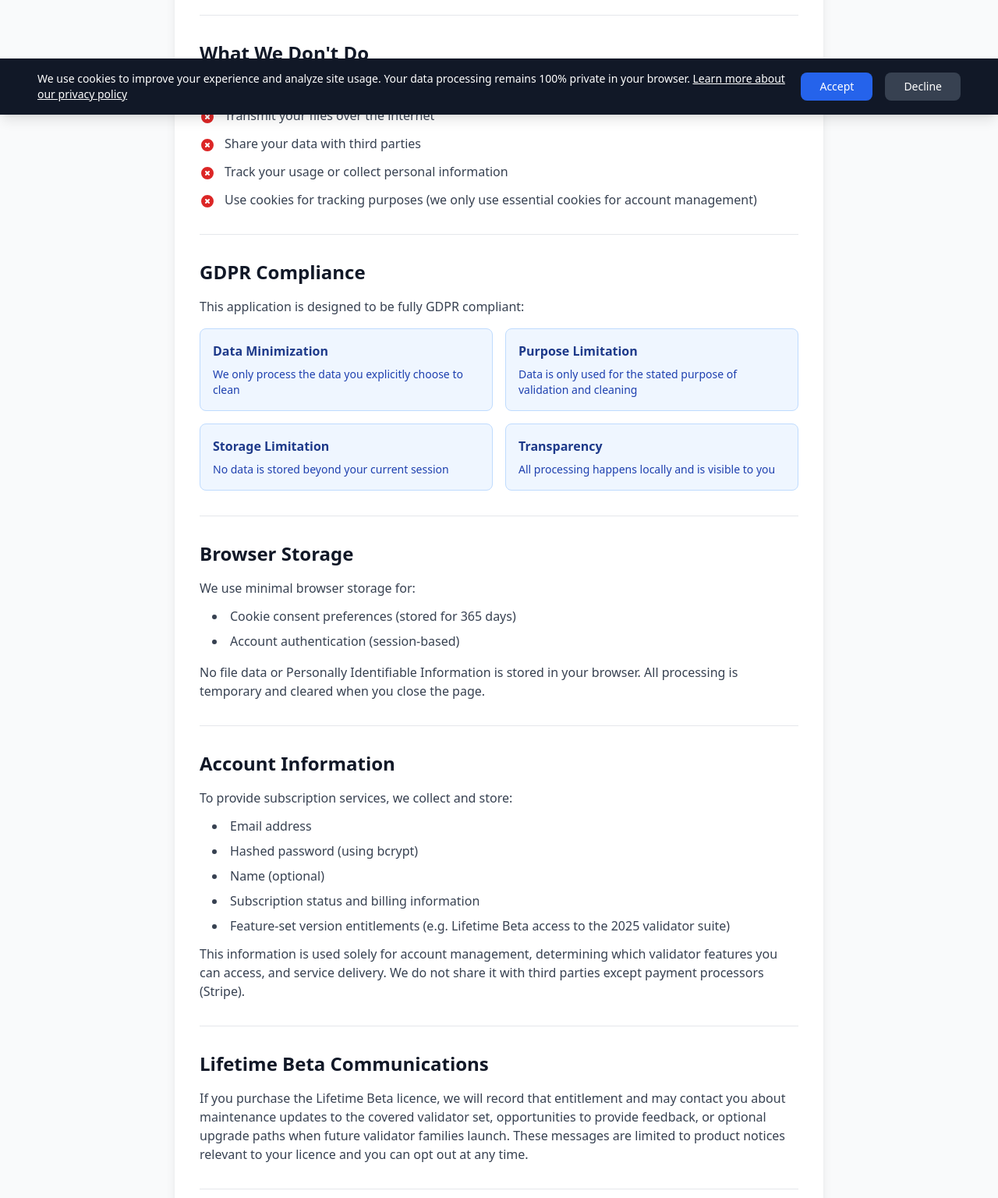
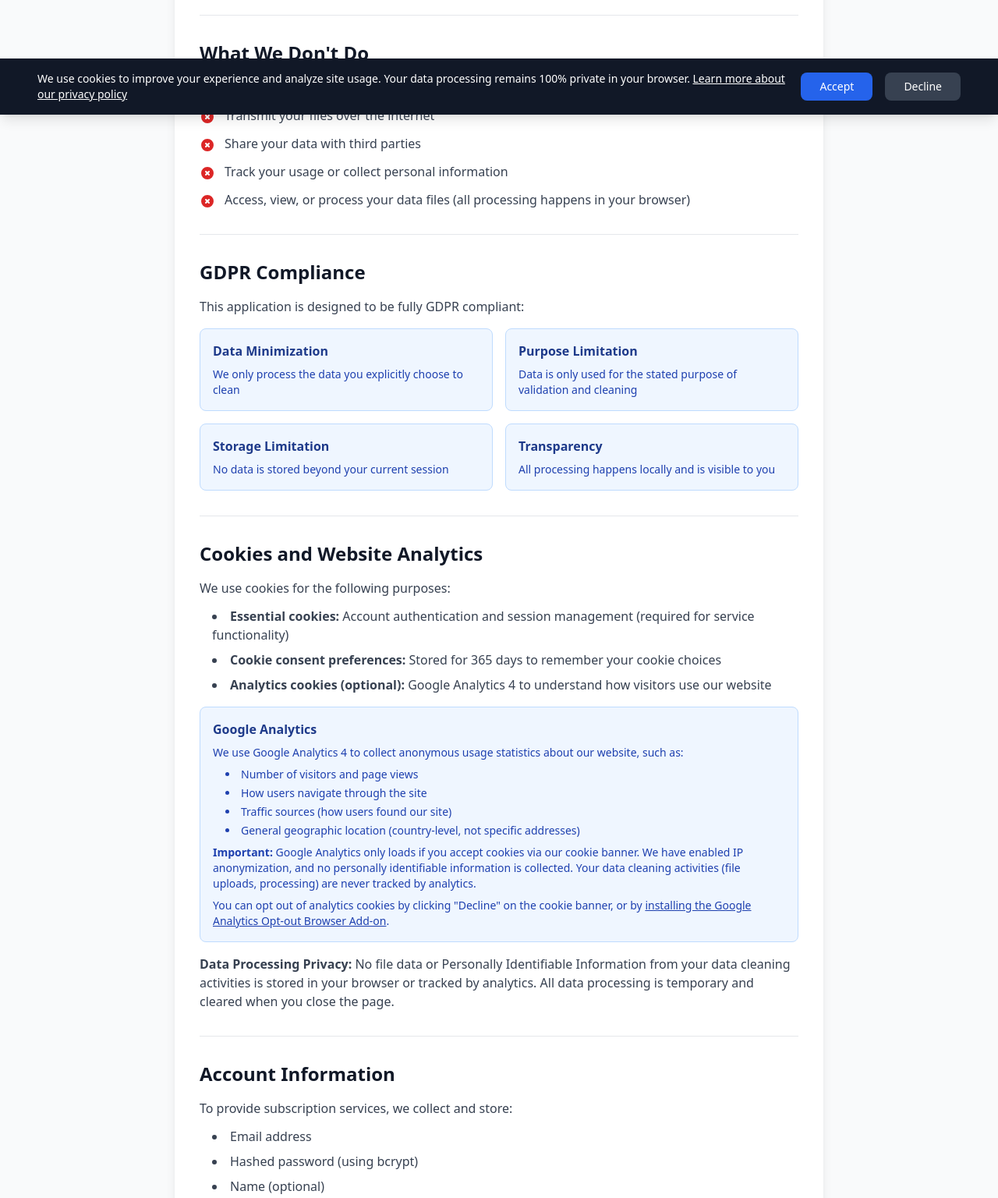
Before and after one commit to wellis321/validation, a PHP site: page /privacy.php in a window 1280 px wide. Shown: the part 653-2189 px from the top of the page at 78% size. Run offline with PHP 8.4, Linux system fonts and the light colour scheme; some libraries are stand-ins or nearby versions.

Commit message:
updated the privacy policy

```diff
--- a/privacy.php
+++ b/privacy.php
@@ -111,7 +111,7 @@ require_once __DIR__ . '/includes/init.php';
                         <svg class="w-5 h-5 text-red-600 mr-3 mt-1" fill="currentColor" viewBox="0 0 20 20">
                             <path fill-rule="evenodd" d="M10 18a8 8 0 100-16 8 8 0 000 16zM8.707 7.293a1 1 0 00-1.414 1.414L8.586 10l-1.293 1.293a1 1 0 101.414 1.414L10 11.414l1.293 1.293a1 1 0 001.414-1.414L11.414 10l1.293-1.293a1 1 0 00-1.414-1.414L10 8.586 8.707 7.293z" clip-rule="evenodd"/>
                         </svg>
-                        <span>Use cookies for tracking purposes (we only use essential cookies for account management)</span>
+                        <span>Access, view, or process your data files (all processing happens in your browser)</span>
                     </div>
                 </div>
             </section>
@@ -140,15 +140,41 @@ require_once __DIR__ . '/includes/init.php';
                 </div>
             </section>
 
-            <!-- Browser Storage -->
+            <!-- Cookies and Analytics -->
             <section class="mb-8 border-t border-gray-200 pt-8">
-                <h2 class="text-2xl font-bold text-gray-900 mb-4">Browser Storage</h2>
-                <p class="text-gray-700 mb-3">We use minimal browser storage for:</p>
-                <ul class="list-disc list-inside space-y-2 text-gray-700 ml-4">
-                    <li>Cookie consent preferences (stored for 365 days)</li>
-                    <li>Account authentication (session-based)</li>
+                <h2 class="text-2xl font-bold text-gray-900 mb-4">Cookies and Website Analytics</h2>
+                <p class="text-gray-700 mb-3">We use cookies for the following purposes:</p>
+                <ul class="list-disc list-inside space-y-2 text-gray-700 ml-4 mb-4">
+                    <li><strong>Essential cookies:</strong> Account authentication and session management (required for service functionality)</li>
+                    <li><strong>Cookie consent preferences:</strong> Stored for 365 days to remember your cookie choices</li>
+                    <li><strong>Analytics cookies (optional):</strong> Google Analytics 4 to understand how visitors use our website</li>
                 </ul>
-                <p class="text-gray-700 mt-4">No file data or Personally Identifiable Information is stored in your browser. All processing is temporary and cleared when you close the page.</p>
+                <div class="bg-blue-50 border border-blue-200 rounded-lg p-4 mb-4">
+                    <h4 class="font-semibold text-blue-900 mb-2">Google Analytics</h4>
+                    <p class="text-sm text-blue-800 mb-2">
+                        We use Google Analytics 4 to collect anonymous usage statistics about our website, such as:
+                    </p>
+                    <ul class="list-disc list-inside space-y-1 text-sm text-blue-800 ml-4">
+                        <li>Number of visitors and page views</li>
+                        <li>How users navigate through the site</li>
+                        <li>Traffic sources (how users found our site)</li>
+                        <li>General geographic location (country-level, not specific addresses)</li>
+                    </ul>
+                    <p class="text-sm text-blue-800 mt-2">
+                        <strong>Important:</strong> Google Analytics only loads if you accept cookies via our cookie banner.
+                        We have enabled IP anonymization, and no personally identifiable information is collected.
+                        Your data cleaning activities (file uploads, processing) are never tracked by analytics.
+                    </p>
+                    <p class="text-sm text-blue-800 mt-2">
+                        You can opt out of analytics cookies by clicking "Decline" on the cookie banner, or by
+                        <a href="https://tools.google.com/dlpage/gaoptout" target="_blank" rel="noopener" class="underline">installing the Google Analytics Opt-out Browser Add-on</a>.
+                    </p>
+                </div>
+                <p class="text-gray-700 mt-4">
+                    <strong>Data Processing Privacy:</strong> No file data or Personally Identifiable Information from your
+                    data cleaning activities is stored in your browser or tracked by analytics. All data processing is
+                    temporary and cleared when you close the page.
+                </p>
             </section>
 
             <!-- Account Information -->
```
